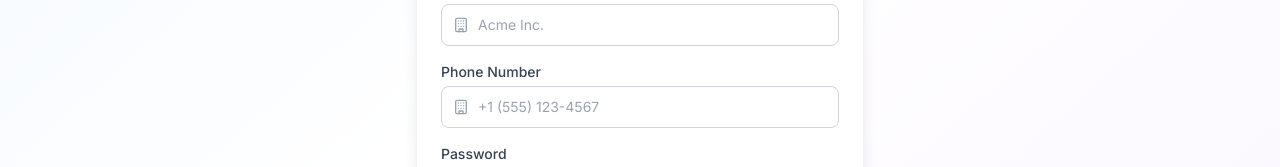
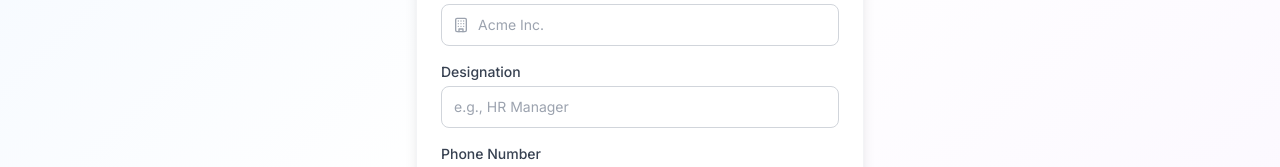
Before and after one commit to HasinMahir77/InternMix, a React (Vite) app: page /signup in a window 1280 px wide. Both pictures are taken after a click on the button "Company". Shown: the part 605-772 px from the top of the page. Built offline with nearby package versions, Linux system fonts and the light colour scheme; no server answers.

Commit message:
Recruiter profile connected to db

```diff
--- a/src/pages/Signup.tsx
+++ b/src/pages/Signup.tsx
@@ -20,6 +20,7 @@ const Signup = () => {
     phoneNum: '',
     cgpa: '',
     company: '',
+    designation: '',
     recruiterPhone: '',
     terms: false,
   });
@@ -43,6 +44,8 @@ const Signup = () => {
       degree: userType === 'student' ? formData.degree : undefined,
       major: userType === 'student' ? formData.major : undefined,
       phone_num: userType === 'student' ? formData.phoneNum : formData.recruiterPhone,
+      organization_name: userType === 'company' ? formData.company : undefined,
+      designation: userType === 'company' ? formData.designation : undefined,
       cgpa: userType === 'student' && formData.cgpa !== '' ? Number(formData.cgpa) : undefined,
     } as const;
     const res = await signup(payload);
@@ -286,6 +289,21 @@ const Signup = () => {
                     </div>
                   </div>
                   <div>
+                    <label htmlFor="designation" className="block text-sm font-medium text-gray-700 mb-1">
+                      Designation
+                    </label>
+                    <input
+                      id="designation"
+                      name="designation"
+                      type="text"
+                      required
+                      value={formData.designation}
+                      onChange={handleChange}
+                      className="block w-full px-3 py-2.5 border border-gray-300 rounded-lg focus:ring-2 focus:ring-primary-500 focus:border-primary-500 transition-colors text-sm"
+                      placeholder="e.g., HR Manager"
+                    />
+                  </div>
+                  <div>
                     <label htmlFor="recruiterPhone" className="block text-sm font-medium text-gray-700 mb-1">
                       Phone Number
                     </label>
--- a/src/utils/auth.ts
+++ b/src/utils/auth.ts
@@ -66,6 +66,8 @@ export const signup = async (payload: {
   major?: string;
   phone_num?: string;
   cgpa?: number;
+  organization_name?: string;
+  designation?: string;
 }): Promise<{ success: boolean; user?: AuthUser; error?: string }> => {
   try {
     const res = await fetch(`${API_BASE}/api/auth/signup`, {
```
Also changed, not shown: 2 other files (tests, documents, lock files or other folders).
